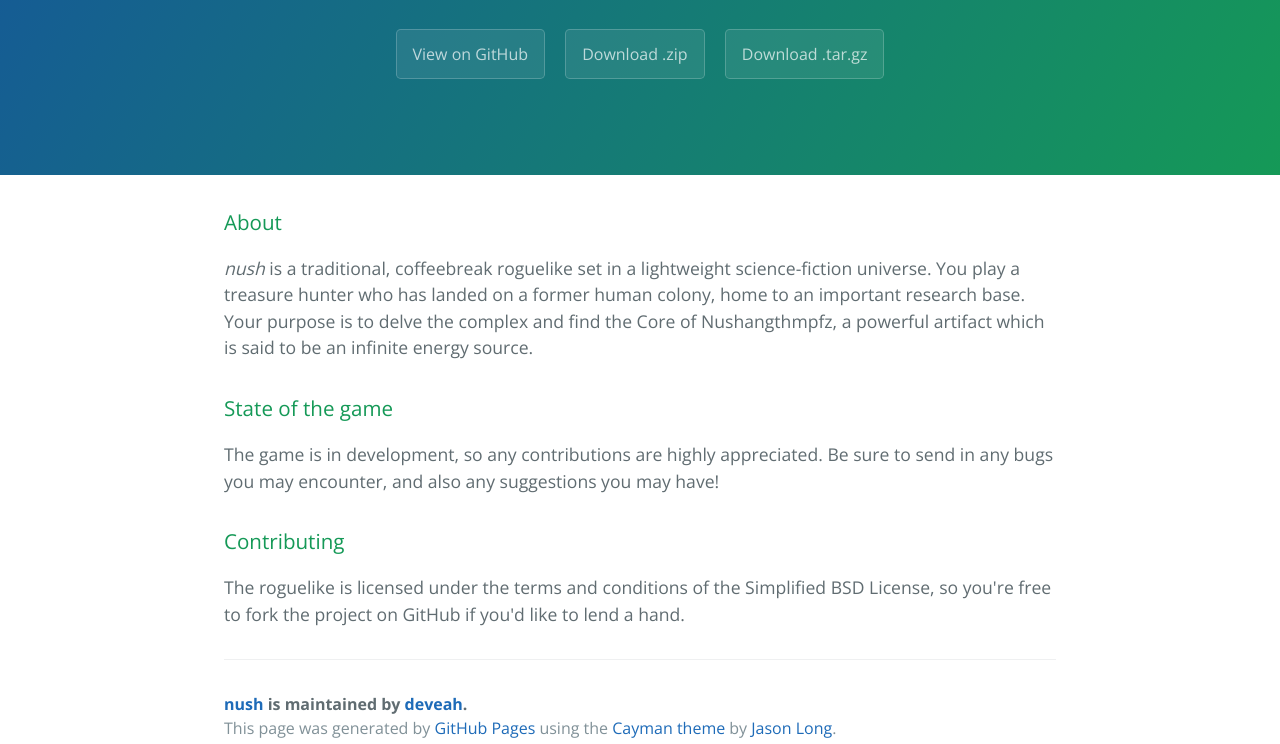
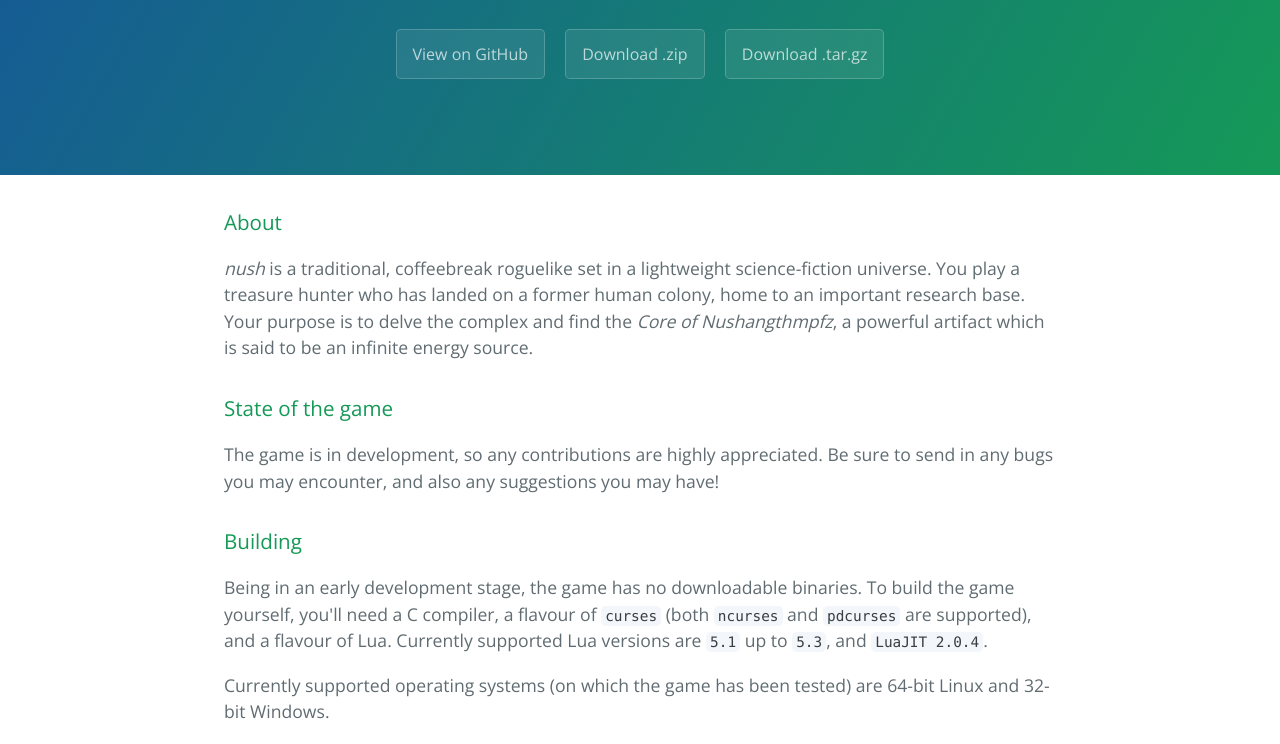
Before and after one commit to deveah/nush, a plain HTML site: page index.html in a window 1280 px wide. Shown: the part 208-952 px from the top of the page. Drawn offline with nearby package versions, Linux system fonts and the light colour scheme.

Commit message:
Create gh-pages branch via GitHub

```diff
--- a/index.html
+++ b/index.html
@@ -22,12 +22,19 @@
       <h3>
 <a id="about" class="anchor" href="#about" aria-hidden="true"><span class="octicon octicon-link"></span></a>About</h3>
 
-<p><em>nush</em> is a traditional, coffeebreak roguelike set in a lightweight science-fiction universe. You play a treasure hunter who has landed on a former human colony, home to an important research base. Your purpose is to delve the complex and find the Core of Nushangthmpfz, a powerful artifact which is said to be an infinite energy source.</p>
+<p><em>nush</em> is a traditional, coffeebreak roguelike set in a lightweight science-fiction universe. You play a treasure hunter who has landed on a former human colony, home to an important research base. Your purpose is to delve the complex and find the <em>Core of Nushangthmpfz</em>, a powerful artifact which is said to be an infinite energy source.</p>
 
 <h3>
 <a id="state-of-the-game" class="anchor" href="#state-of-the-game" aria-hidden="true"><span class="octicon octicon-link"></span></a>State of the game</h3>
 
 <p>The game is in development, so any contributions are highly appreciated. Be sure to send in any bugs you may encounter, and also any suggestions you may have!</p>
+
+<h3>
+<a id="building" class="anchor" href="#building" aria-hidden="true"><span class="octicon octicon-link"></span></a>Building</h3>
+
+<p>Being in an early development stage, the game has no downloadable binaries. To build the game yourself, you'll need a C compiler, a flavour of <code>curses</code> (both <code>ncurses</code> and <code>pdcurses</code> are supported), and a flavour of Lua. Currently supported Lua versions are <code>5.1</code> up to <code>5.3</code>, and <code>LuaJIT 2.0.4</code>.</p>
+
+<p>Currently supported operating systems (on which the game has been tested) are 64-bit Linux and 32-bit Windows.</p>
 
 <h3>
 <a id="contributing" class="anchor" href="#contributing" aria-hidden="true"><span class="octicon octicon-link"></span></a>Contributing</h3>
--- a/params.json
+++ b/params.json
@@ -1 +1 @@
-{"name":"nush","tagline":"A traditional roguelike","body":"### About\r\n_nush_ is a traditional, coffeebreak roguelike set in a lightweight science-fiction universe. You play a treasure hunter who has landed on a former human colony, home to an important research base. Your purpose is to delve the complex and find the Core of Nushangthmpfz, a powerful artifact which is said to be an infinite energy source.\r\n\r\n### State of the game\r\nThe game is in development, so any contributions are highly appreciated. Be sure to send in any bugs you may encounter, and also any suggestions you may have!\r\n\r\n### Contributing\r\nThe roguelike is licensed under the terms and conditions of the Simplified BSD License, so you're free to fork the project on GitHub if you'd like to lend a hand.","google":"","note":"Don't delete this file! It's used internally to help with page regeneration."}
+{"name":"nush","tagline":"A traditional roguelike","body":"### About\r\n_nush_ is a traditional, coffeebreak roguelike set in a lightweight science-fiction universe. You play a treasure hunter who has landed on a former human colony, home to an important research base. Your purpose is to delve the complex and find the _Core of Nushangthmpfz_, a powerful artifact which is said to be an infinite energy source.\r\n\r\n### State of the game\r\nThe game is in development, so any contributions are highly appreciated. Be sure to send in any bugs you may encounter, and also any suggestions you may have!\r\n\r\n### Building\r\nBeing in an early development stage, the game has no downloadable binaries. To build the game yourself, you'll need a C compiler, a flavour of `curses` (both `ncurses` and `pdcurses` are supported), and a flavour of Lua. Currently supported Lua versions are `5.1` up to `5.3`, and `LuaJIT 2.0.4`.\r\n\r\nCurrently supported operating systems (on which the game has been tested) are 64-bit Linux and 32-bit Windows.\r\n\r\n### Contributing\r\nThe roguelike is licensed under the terms and conditions of the Simplified BSD License, so you're free to fork the project on GitHub if you'd like to lend a hand.","google":"","note":"Don't delete this file! It's used internally to help with page regeneration."}
```
